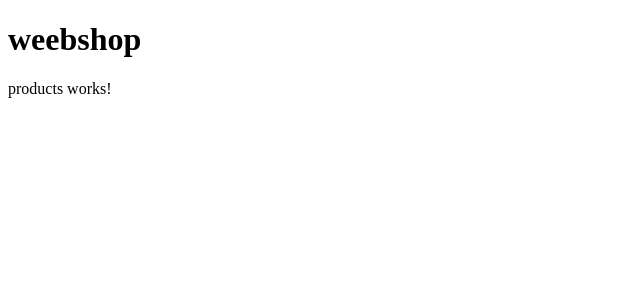
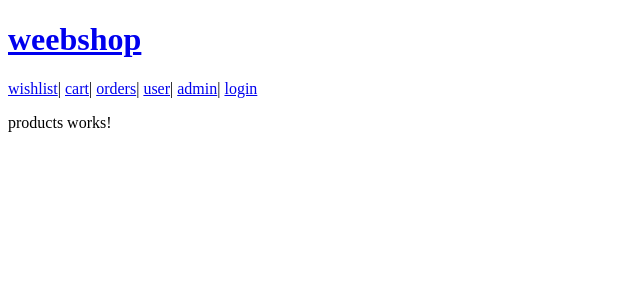
Before and after one commit to mr0x13f/iprwc-client, an Angular app: page / in a window 1280 px wide. Shown: the top 300 px of the page, without its empty margins (0-640 px from the left). Built offline with nearby package versions, Linux system fonts and the light colour scheme.

Commit message:
simple navigation

```diff
--- a/src/app/app.component.html
+++ b/src/app/app.component.html
@@ -1,2 +1,10 @@
-<h1>weebshop</h1>
+<h1><a routerLink="/">weebshop</a></h1>
+<p>
+    <a routerLink="/wishlist">wishlist</a>|
+    <a routerLink="/cart">cart</a>|
+    <a routerLink="/orders">orders</a>|
+    <a routerLink="/user">user</a>|
+    <a routerLink="/admin">admin</a>|
+    <a routerLink="/login">login</a>
+</p>
 <router-outlet></router-outlet>
--- a/src/app/login/login.component.html
+++ b/src/app/login/login.component.html
@@ -1 +1,2 @@
 <p>login works!</p>
+<a routerLink="/register">register</a>
```
